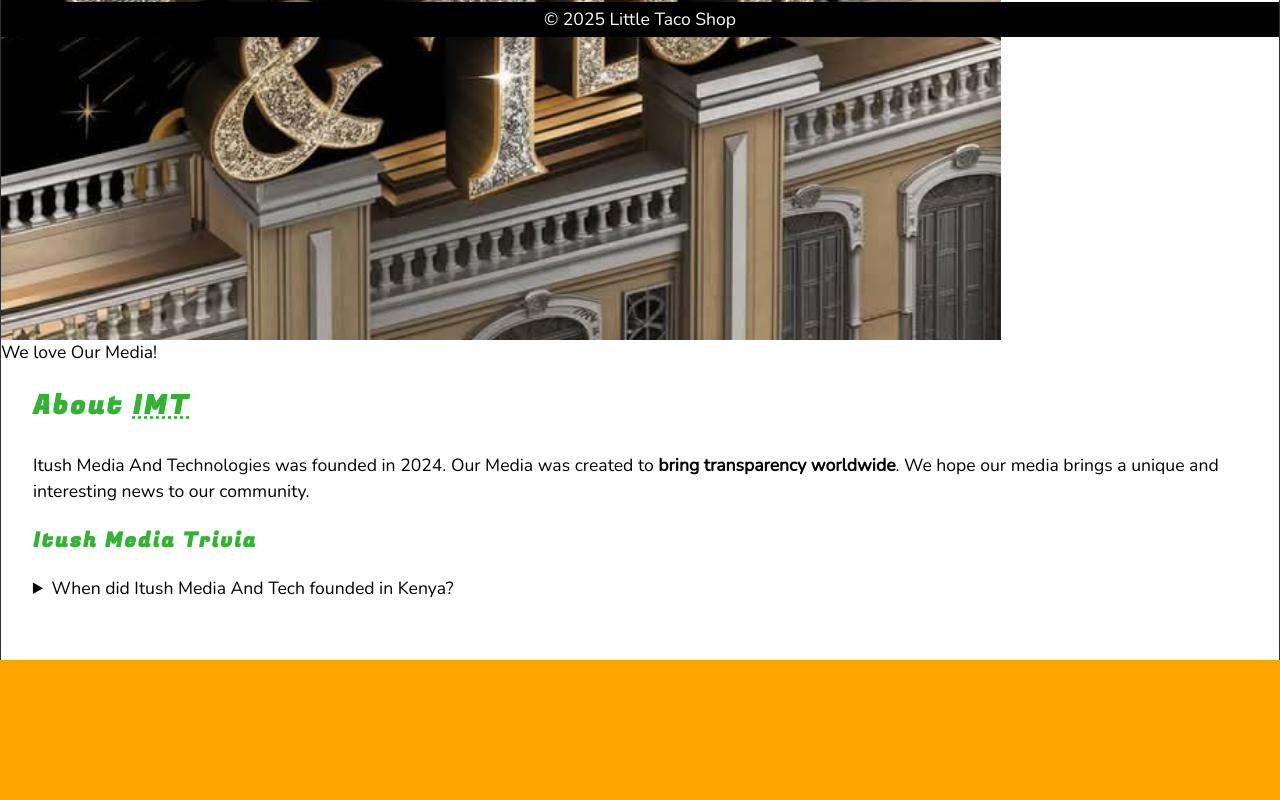
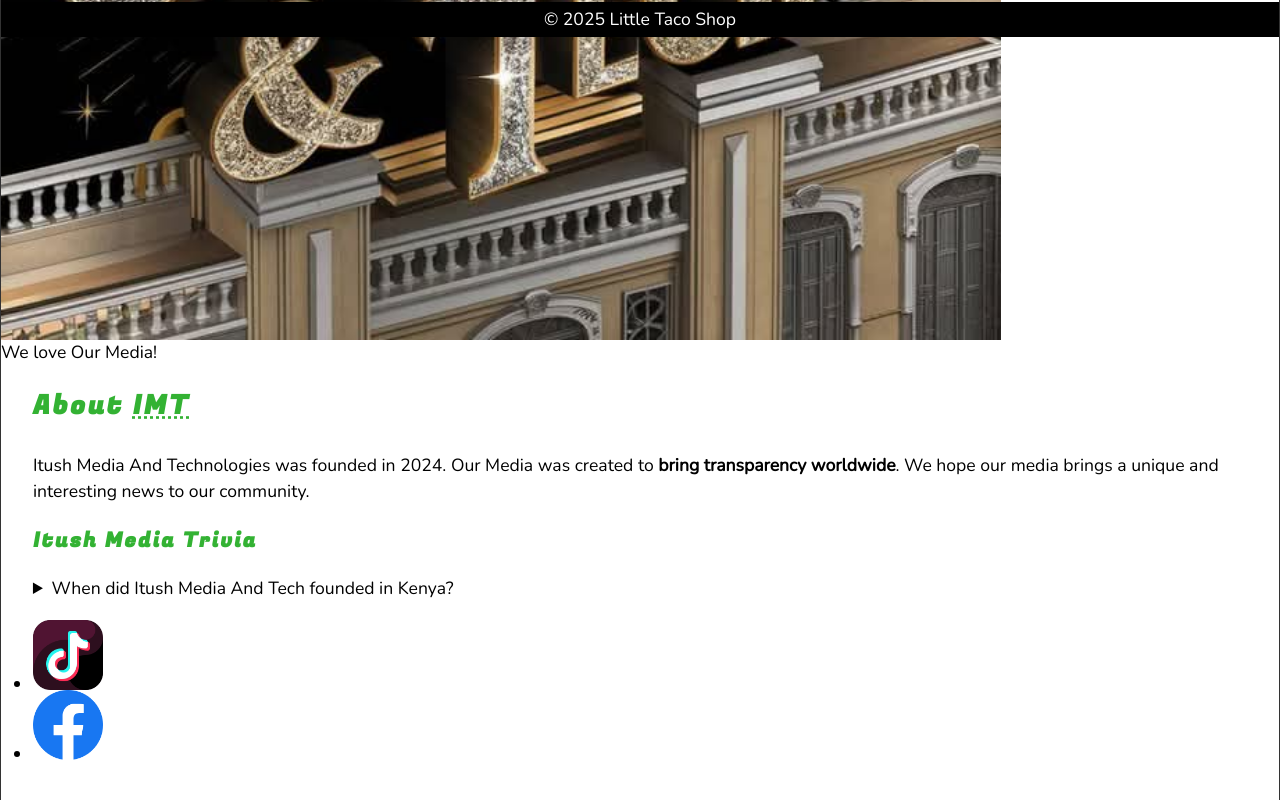
Before and after one commit to Muthuri-dev9768/Itush-Media-, a plain HTML site: page about.html in a window 1280 px wide. Shown: the part 763-1563 px from the top of the page. Before the commit the page ends 1423 px from the top, so only its background shows below. Drawn offline with nearby package versions, Linux system fonts and the light colour scheme.

Commit message:
Update about.html

```diff
--- a/about.html
+++ b/about.html
@@ -54,6 +54,23 @@
                 </details>
             </aside>
         </article>
+         <section>
+        <ul class="edit">
+            <li>
+                <a href="https://www.tiktok.com/@mwendaitush?_t=ZM-8vl89J1gckR&_r=1">
+                    <img src="tiktok 1.png" alt="img" width="70" height="70">
+                </a>
+            </li>
+            <li>
+                <a href="https://www.facebook.com/profile.php?id=100080017261732">
+                    <img src="facebook vector.png" alt="img" width="70" height="70">
+                </a>
+            </li>
+        </ul>
+
+    </section>
+
+
 
     </main>
     <footer class="footer">
```
